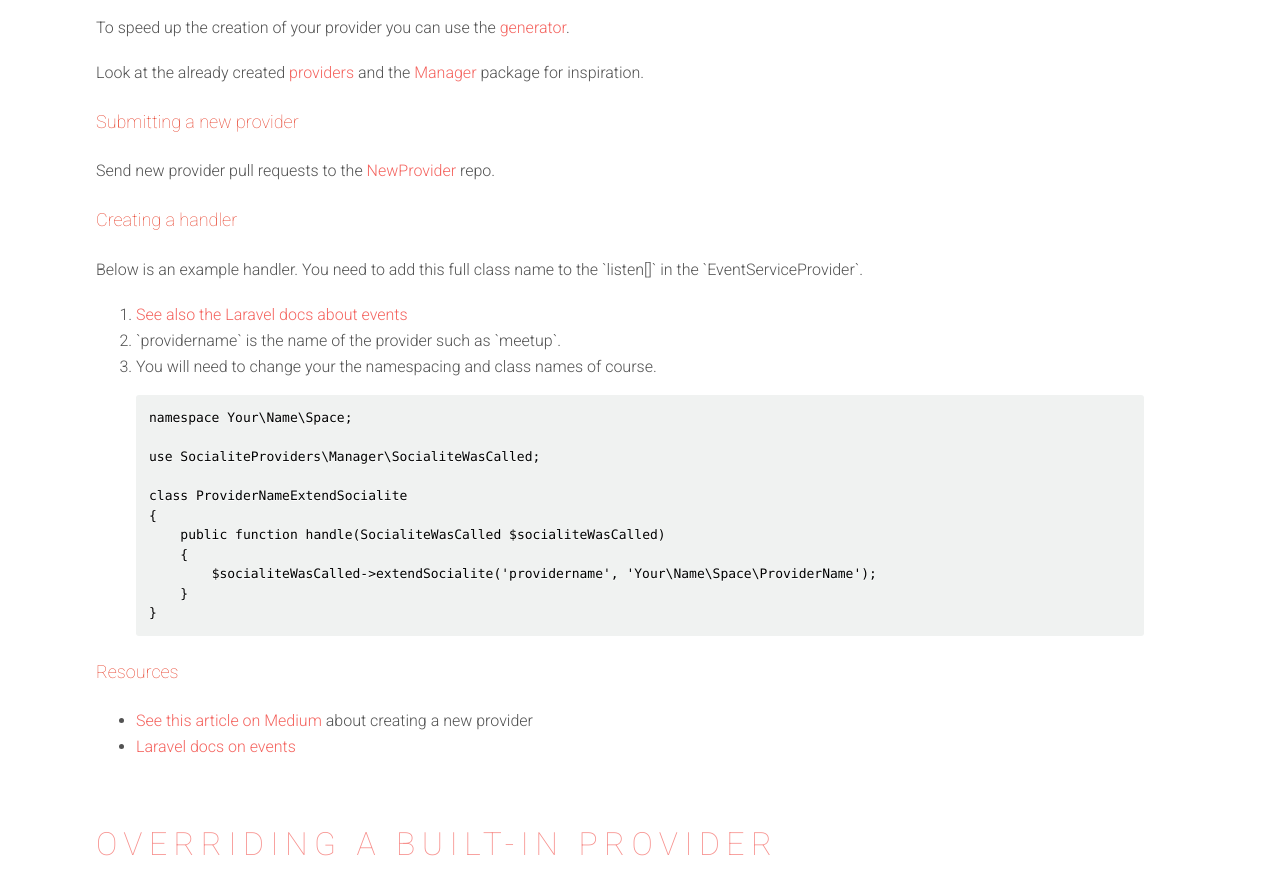
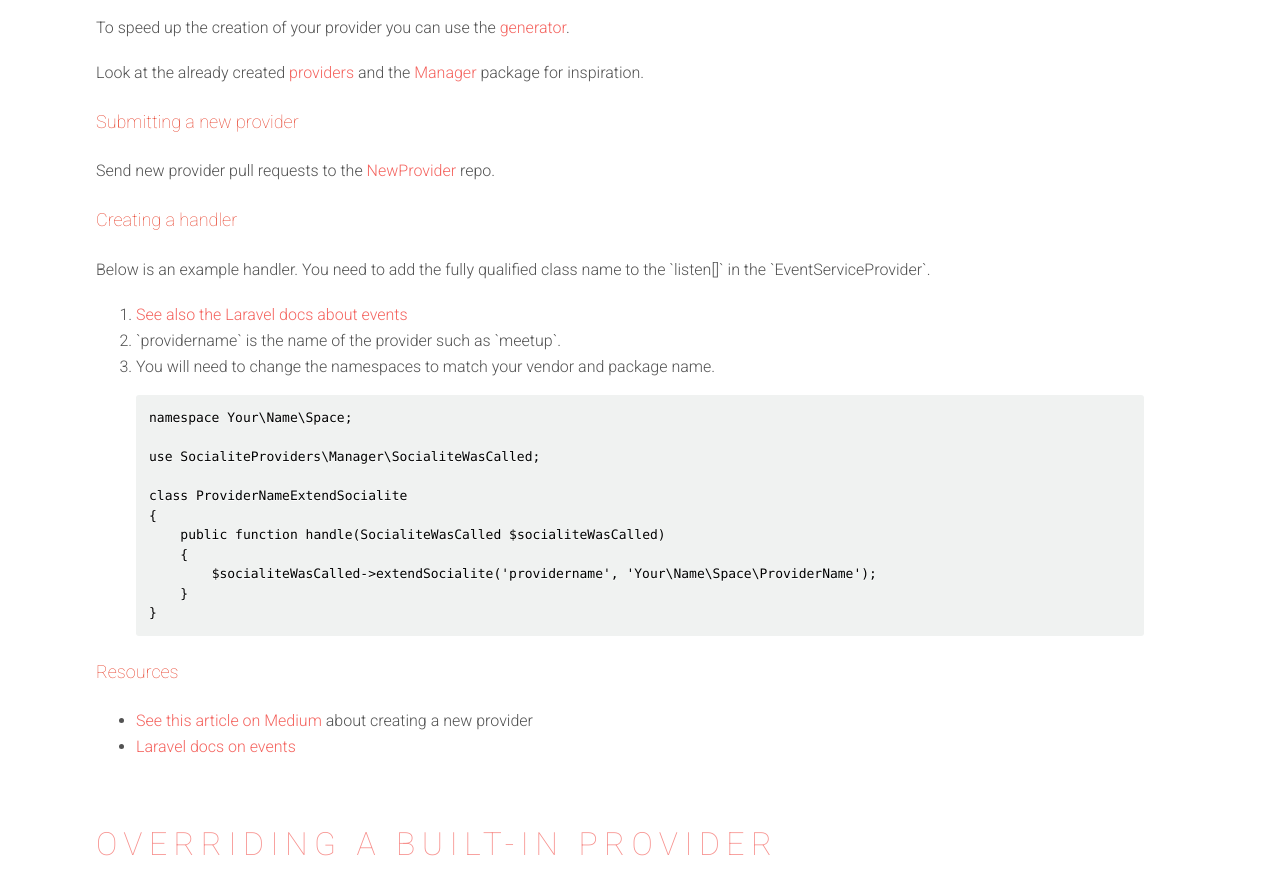
Before and after one commit to SocialiteProviders/socialiteproviders.github.io, a Jekyll site: the page built from index.html, in a window 1280 px wide and 900 px high, scrolled down 2578 px. Shown: the top 895 px of the window. Built offline with Jekyll 4.4.1, drawn with Linux system fonts in a browser that asks for light colours; nearby versions of some CDN libraries.

Commit message:
More wording changes

```diff
--- a/_includes/contribute.html
+++ b/_includes/contribute.html
@@ -19,12 +19,12 @@
             <p>Send new provider pull requests to the <a href="https://github.com/SocialiteProviders/NewProvider">NewProvider</a> repo.</p>
 
         <h4>Creating a handler</h4>
-            <p>Below is an example handler.  You need to add this full class name to the `listen[]` in the `EventServiceProvider`.</p>
+            <p>Below is an example handler. You need to add the fully qualified class name to the `listen[]` in the `EventServiceProvider`.</p>
 
             <ol>
                 <li><a href="http://laravel.com/docs/5.0/events">See also the Laravel docs about events</a></li>
                 <li>`providername` is the name of the provider such as `meetup`.</li>
-                <li>You will need to change your the namespacing and class names of course.</li>
+                <li>You will need to change the namespaces to match your vendor and package name.</li>
             </ol>
 
 {% highlight php startinline=true %}
```
